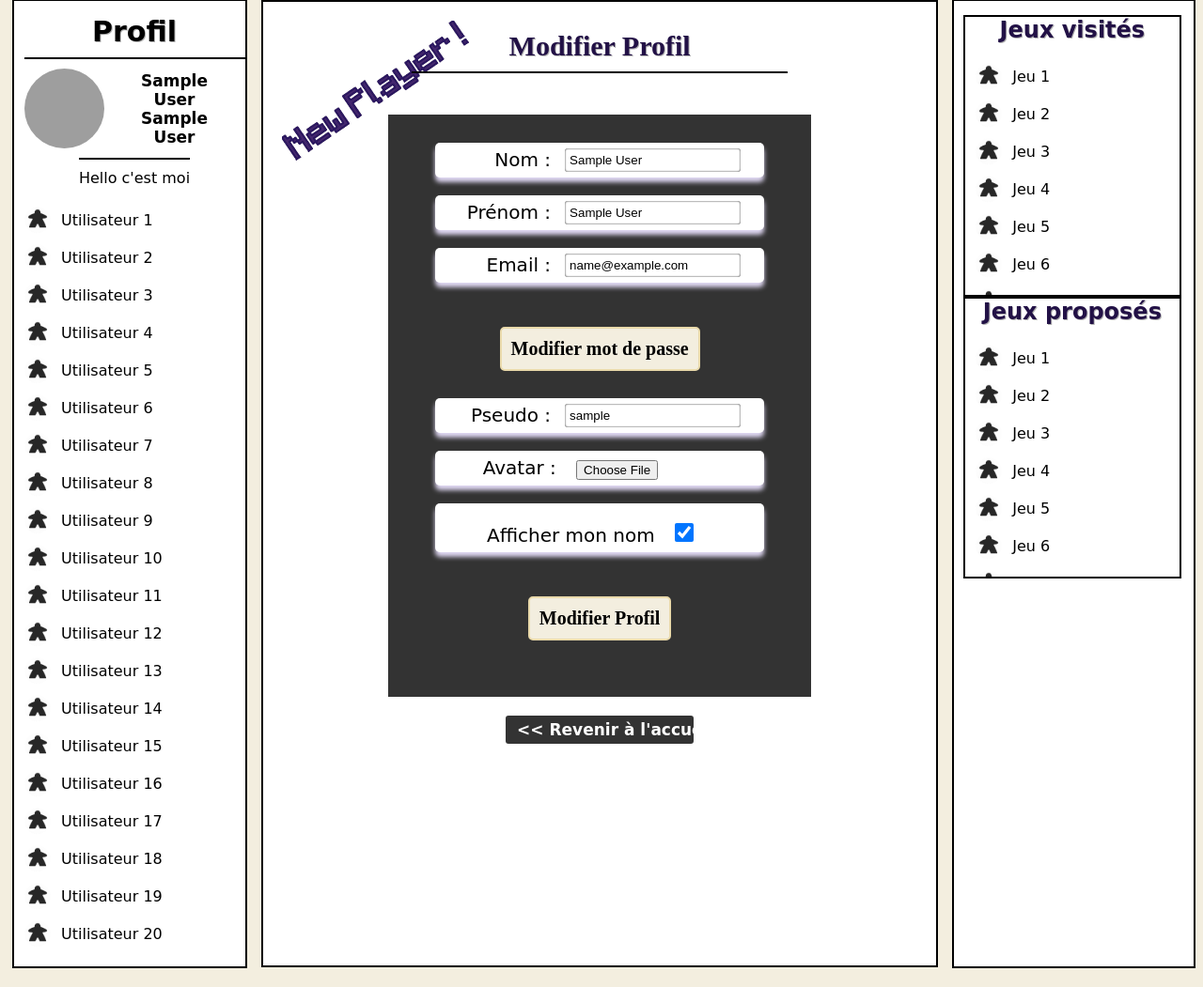
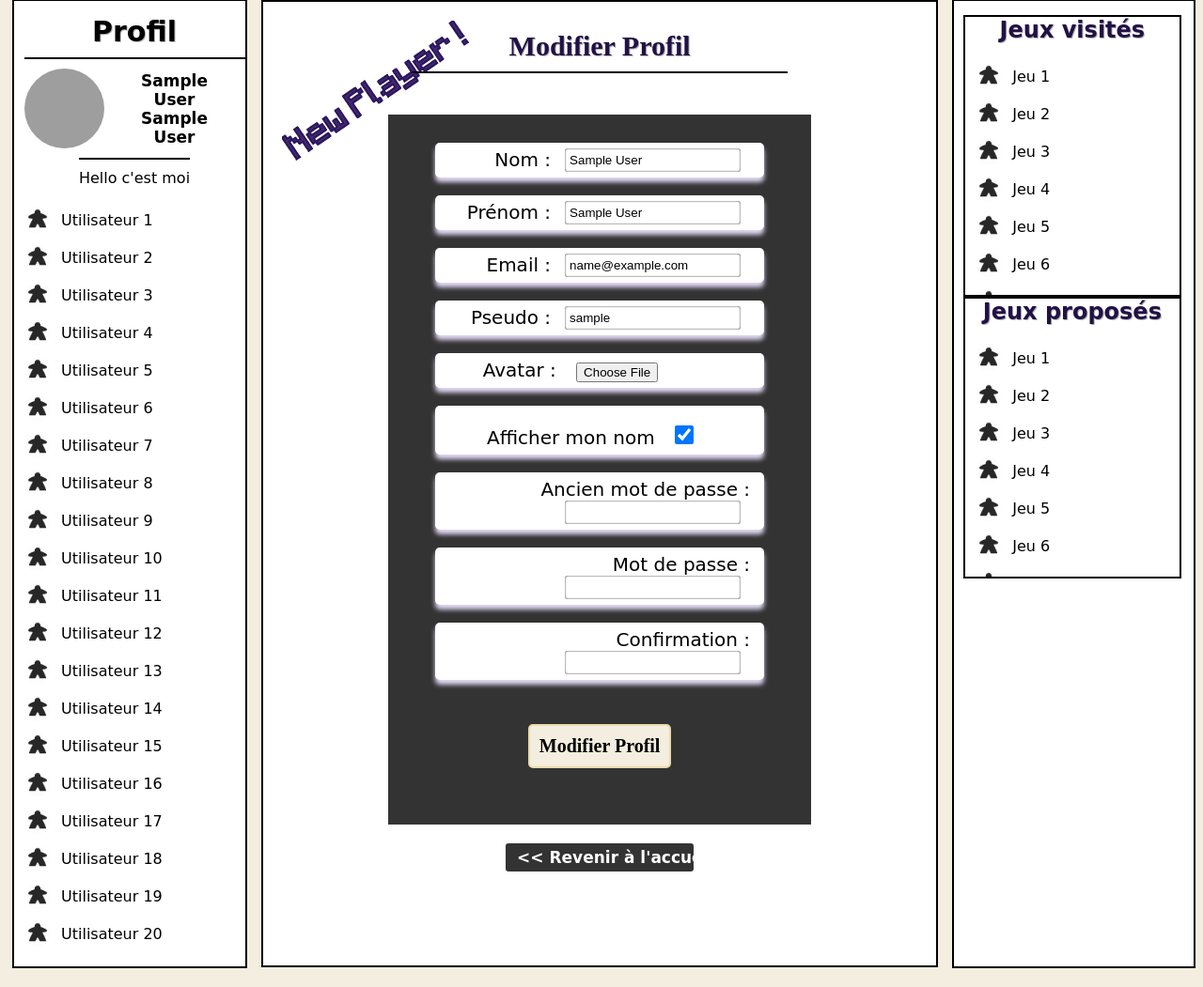
Before and after one commit to Seluj/WE4A-Project, a PHP site: page /newAccount.php in a window 1280 px wide. Shown: the part 96-1147 px from the top of the page at 94% size. Run offline with PHP 8.4, Linux system fonts and the light colour scheme; the visitor is signed in with stand-in values (Sample User, id 1); a stand-in replaces the project's code that opens the database connection; grey boxes are pictures that could not be loaded.

Commit message:
Ajout du champ "ancien mot de passe" quand l'utilisateur souhaite en changer

```diff
--- a/PageParts/signinForm.php
+++ b/PageParts/signinForm.php
@@ -24,35 +24,45 @@
             <label for="email">Email :</label>
             <input id="email" class="saisie" name="email" type="email" required="required" value="<?php echo $email ?>"/>
         </div>
+
         <br><br>
-        <?php if (!$connecte) {?>
+        <div class="entrees">
+            <label for="pseudo">Pseudo :</label>
+            <input id="pseudo" class="saisie" name="pseudo" type="text" required="required" pattern="[a-zA-Z0-9-'--]{1,20}" value="<?php echo $pseudo ?>"/>
+        </div>
+
+        <br><br>
+        <div class="entrees">
+            <label for="avatar">Avatar :</label>
+            <input id="avatar" class="input_center" name="avatar" type="file" onchange="addFile()">
+        </div>
+
+        <br><br>
+        <div class="entrees">
+            <label for="affichage_nom">Afficher mon nom</label>
+            <input id="affichage_nom" class="input_center" name="affichage_nom" type="checkbox" <?php if ($affichage_nom) {echo "checked";} ?>>
+        </div>
+
+        <?php if ($connecte) {?>
+            <br><br>
+            <div class="entrees">
+                <label for="ancien_mdp">Ancien mot de passe :</label>
+                <input id="ancien_mdp" class="saisie" name="ancien_mdp" type="password" required="required" pattern="[a-zA-Z0-9-'--]{8,100}"/>
+            </div>
+        <?php }?>
+
+            <br><br>
             <div class="entrees">
                 <label for="mdp1">Mot de passe :</label>
                 <input id="mdp1" class="saisie" name="mdp1" type="password" required="required" pattern="[a-zA-Z0-9-'--]{8,100}"/>
             </div>
+
             <br><br>
             <div class="entrees">
                 <label for="mdp2">Confirmation :</label>
                 <input id="mdp2" class="saisie" name="mdp2" type="password" required="required" pattern="[a-zA-Z0-9-'--]{8,100}"/>
             </div>
-        <?php } else {?>
-            <button class="Boutons" type="button" id="modifierMDP"  onClick="myFunction()">Modifier mot de passe</button>
-        <?php } ?>
-        <br><br>
-        <div class="entrees">
-            <label for="pseudo">Pseudo :</label>
-            <input id="pseudo" class="saisie" name="pseudo" type="text" required="required" pattern="[a-zA-Z0-9-'--]{1,20}" value="<?php echo $pseudo ?>"/>
-        </div>
-        <br><br>
-        <div class="entrees">
-            <label for="avatar">Avatar :</label>
-            <input id="avatar" class="input_center" name="avatar" type="file" onchange="addFile()">
-        </div>
-        <br><br>
-        <div class="entrees">
-            <label for="affichage_nom">Afficher mon nom</label>
-            <input id="affichage_nom" class="input_center" name="affichage_nom" type="checkbox" <?php if ($affichage_nom) {echo "checked";} ?>>
-        </div>
+
         <br><br>
         <?php if (!$connecte) { ?>
             <button class="Boutons" type="button" id="button2"  onClick="FunctionReturnConnect()">Retour</button>
```
